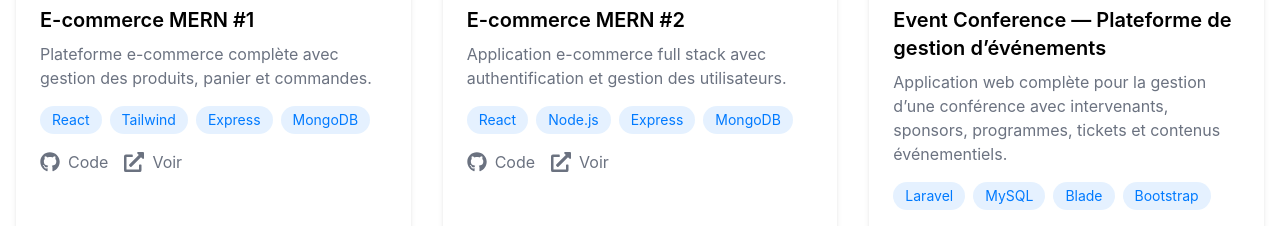
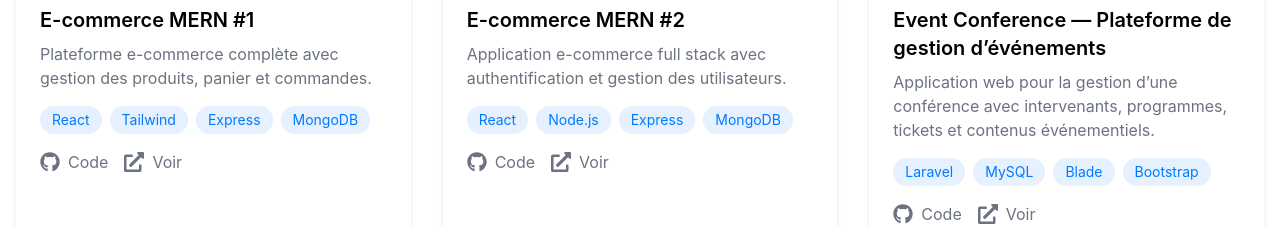
Before and after one commit to kevinkalenga/nextjs_portfolio, a Next.js app: page /projects in a window 1280 px wide. Shown: the part 564-790 px from the top of the page. Built offline with nearby package versions, Linux system fonts and the light colour scheme.

Commit message:
fixed text

```diff
--- a/src/contents/projects.ts
+++ b/src/contents/projects.ts
@@ -20,7 +20,7 @@ export const projects: Project[] = [
 
   {
     title: "Event Conference — Plateforme de gestion d’événements",
-    description: "Application web complète pour la gestion d’une conférence avec intervenants, sponsors, programmes, tickets et contenus événementiels.",
+    description: "Application web pour la gestion d’une conférence avec intervenants, programmes, tickets et contenus événementiels.",
     technologies: ["Laravel", "MySQL", "Blade", "Bootstrap"],
     githubLink: "https://github.com/kevinkalenga/Event_Conference",
     demoLink: "https://eventconference-production.up.railway.app/",
```
